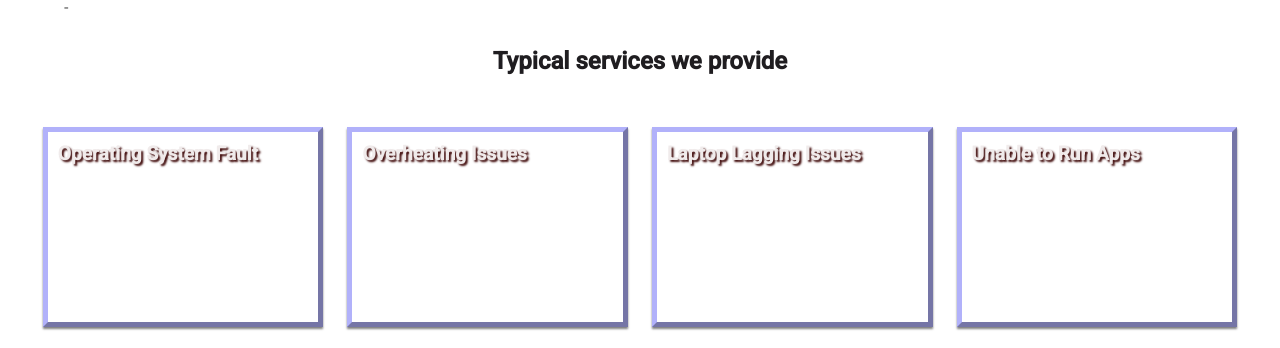
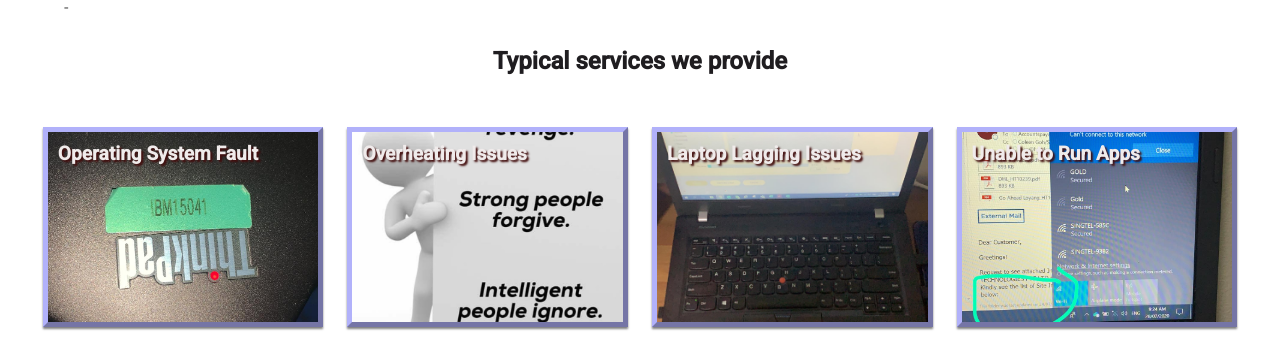
Before and after one commit to TKamote/irepair-comp, a plain HTML site: page index.html in a window 1280 px wide. Shown: the part 960-1308 px from the top of the page. Drawn offline with Linux system fonts and the light colour scheme; grey boxes are pictures that could not be loaded.

Commit message:
Update main.css

```diff
--- a/main.css
+++ b/main.css
@@ -210,16 +210,16 @@ body .container .services .wrapper .service:hover {
   scale: 1.015; }
 
 body .container .services .wrapper .services1 {
-  background-image: url(images/Novice2.jpeg); }
+  background-image: url(Novice2.jpeg); }
 
 body .container .services .wrapper .services2 {
-  background-image: url(images/NoviceAvatar.jpeg); }
+  background-image: url(NoviceAvatar.jpeg); }
 
 body .container .services .wrapper .services3 {
-  background-image: url(images/Novice3.jpeg); }
+  background-image: url(Novice3.jpeg); }
 
 body .container .services .wrapper .services4 {
-  background-image: url(images/Novice6.jpeg); }
+  background-image: url(Novice6.jpeg); }
 
 body .container .services .wrapper .services5 {
   background-image: url(https://images.unsplash.com/photo-1568209865332-a15790aed756?ixid=MnwxMjA3fDB8MHxzZWFyY2h8MTM0fHxlbGVjdHJvbmljfGVufDB8fDB8fA%3D%3D&ixlib=rb-1.2.1&auto=format&fit=crop&w=500&q=60); }
```
